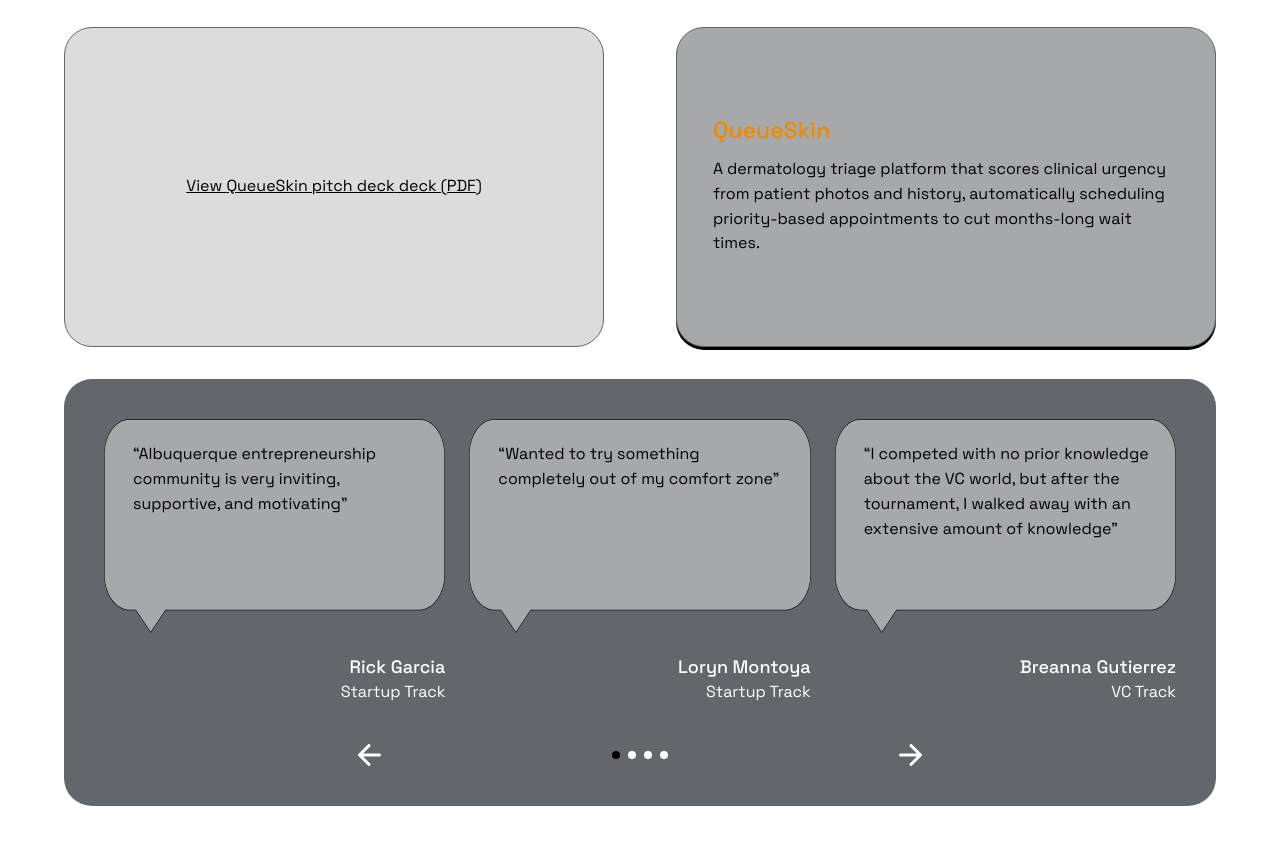
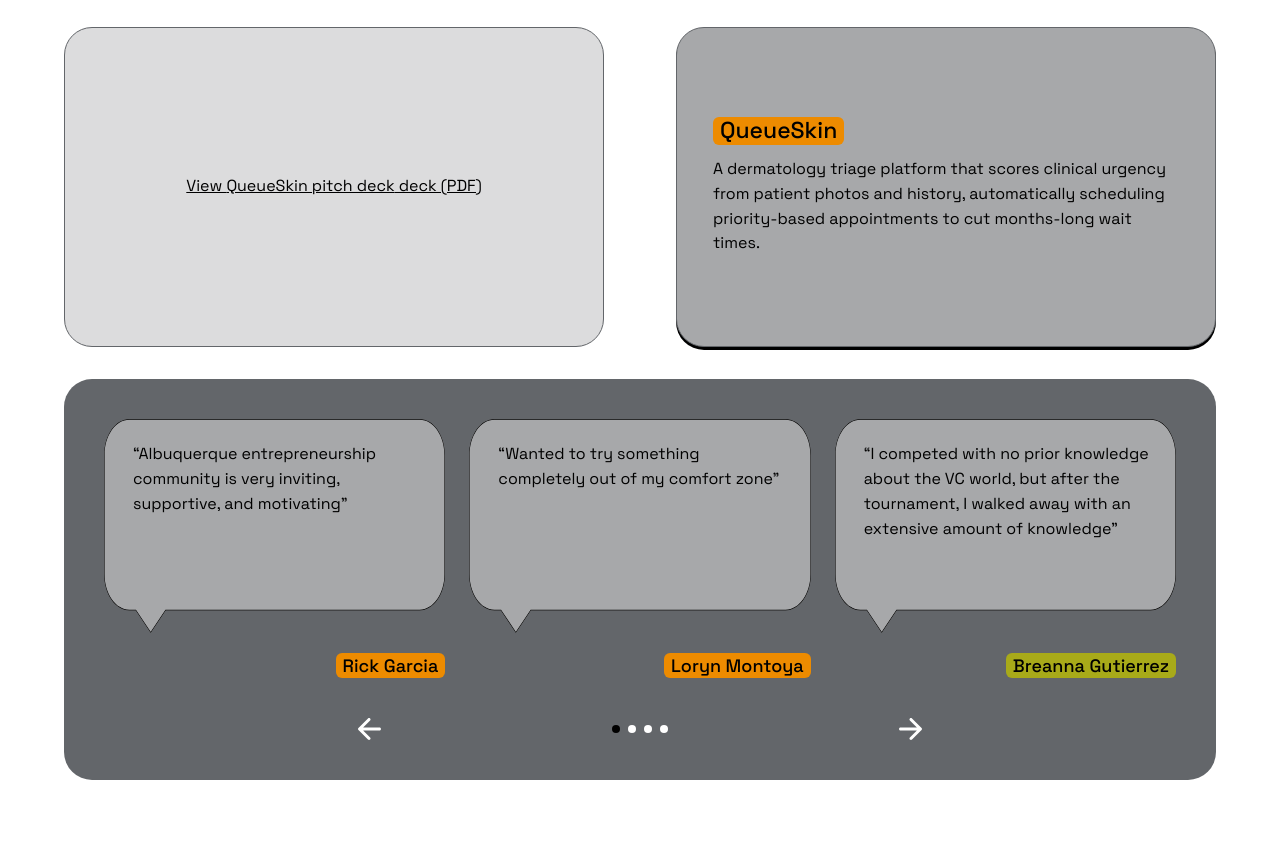
Before and after one commit to rickwgarcia/lobovccup, a React (Vite) app: page / in a window 1280 px wide. Shown: the part 2808-3652 px from the top of the page. Built offline with nearby package versions, Linux system fonts and the light colour scheme.

Commit message:
new color scheme test

```diff
--- a/src/components/recap/ProjectSpotlightRow.tsx
+++ b/src/components/recap/ProjectSpotlightRow.tsx
@@ -1,4 +1,5 @@
 import type { ProjectSpotlight } from '@/types/content';
+import SectionLabel from '@/components/common/SectionLabel';
 import PdfSlideViewer from './PdfSlideViewer';
 
 interface ProjectSpotlightRowProps {
@@ -20,9 +21,9 @@
         className="h-[280px] w-full shrink-0 sm:h-[320px] sm:w-1/2 sm:max-w-[540px]"
       />
       <div className="flex h-[280px] w-full flex-col items-start justify-center gap-3 rounded-card border border-brand-gray bg-brand-silver p-6 shadow-hard sm:h-[320px] sm:w-1/2 sm:max-w-[540px] sm:p-9">
-        <h3 className="font-grotesk text-xl font-bold leading-tight text-track-startup sm:text-h3">
+        <SectionLabel as="h3" size="h3" bgClassName="bg-track-startup">
           {project.name}
-        </h3>
+        </SectionLabel>
         <p className="line-clamp-6 font-grotesk text-body text-black">{project.description}</p>
       </div>
     </div>
--- a/src/components/recap/TestimonialsCarousel.tsx
+++ b/src/components/recap/TestimonialsCarousel.tsx
@@ -1,5 +1,11 @@
 import { useState } from 'react';
+import SectionLabel from '@/components/common/SectionLabel';
 import { testimonials } from '@/data/testimonials';
+
+const trackAccentClassName: Record<'startup' | 'vc', string> = {
+  startup: 'bg-track-startup',
+  vc: 'bg-track-vc',
+};
 import testimonialBubble from '@/assets/images/testimonial-bubble.svg';
 import carouselArrowLeft from '@/assets/icons/carousel-arrow-left.svg';
 import carouselArrowRight from '@/assets/icons/carousel-arrow-right.svg';
@@ -33,10 +39,9 @@
               </p>
             </div>
             <div className="flex w-full flex-col items-end text-right">
-              <p className="font-grotesk text-h4 font-medium leading-normal text-white">
+              <SectionLabel as="p" size="h4" bgClassName={trackAccentClassName[testimonial.track]}>
                 {testimonial.name}
-              </p>
-              <p className="font-grotesk text-body leading-normal text-white">{testimonial.title}</p>
+              </SectionLabel>
             </div>
           </div>
         ))}
--- a/src/components/recap/WinnersGallery.tsx
+++ b/src/components/recap/WinnersGallery.tsx
@@ -1,3 +1,4 @@
+import SectionLabel from '@/components/common/SectionLabel';
 import { winners } from '@/data/winners';
 
 export default function WinnersGallery() {
@@ -19,9 +20,9 @@
               className="h-[280px] w-full shrink-0 rounded-card border border-brand-gray object-cover sm:h-[320px] sm:w-1/2 sm:max-w-[540px]"
             />
             <div className="flex h-[280px] w-full flex-col items-start justify-center gap-3 rounded-card border border-brand-gray bg-brand-silver p-6 shadow-hard sm:h-[320px] sm:w-1/2 sm:max-w-[540px] sm:p-9">
-              <h3 className="font-grotesk text-xl font-bold leading-tight text-track-vc sm:text-h3">
+              <SectionLabel as="h3" size="h3" bgClassName="bg-track-vc">
                 {winner.teamName}
-              </h3>
+              </SectionLabel>
               <p className="line-clamp-6 font-grotesk text-body text-black">{winner.description}</p>
             </div>
           </div>
--- a/src/data/testimonials.ts
+++ b/src/data/testimonials.ts
@@ -6,14 +6,14 @@
     quote:
       'Albuquerque entrepreneurship community is very inviting, supportive, and motivating',
     name: 'Rick Garcia',
-    title: 'Startup Track',
+    track: 'startup',
     rating: 5,
   },
   {
     id: 'testimonial-loryn-montoya',
     quote: 'Wanted to try something completely out of my comfort zone',
     name: 'Loryn Montoya',
-    title: 'Startup Track',
+    track: 'startup',
     rating: 5,
   },
   {
@@ -21,14 +21,14 @@
     quote:
       'I competed with no prior knowledge about the VC world, but after the tournament, I walked away with an extensive amount of knowledge',
     name: 'Breanna Gutierrez',
-    title: 'VC Track',
+    track: 'vc',
     rating: 5,
   },
   {
     id: 'testimonial-rocky-guerrero',
     quote: 'The most rewarding aspect of the competition was the networking',
     name: 'Rocky Guerrero',
-    title: 'VC Track',
+    track: 'vc',
     rating: 5,
   },
 ];
--- a/src/types/content.ts
+++ b/src/types/content.ts
@@ -45,7 +45,7 @@
   id: string;
   quote: string;
   name: string;
-  title: string;
+  track: 'startup' | 'vc';
   rating: number;
 }
 
```
